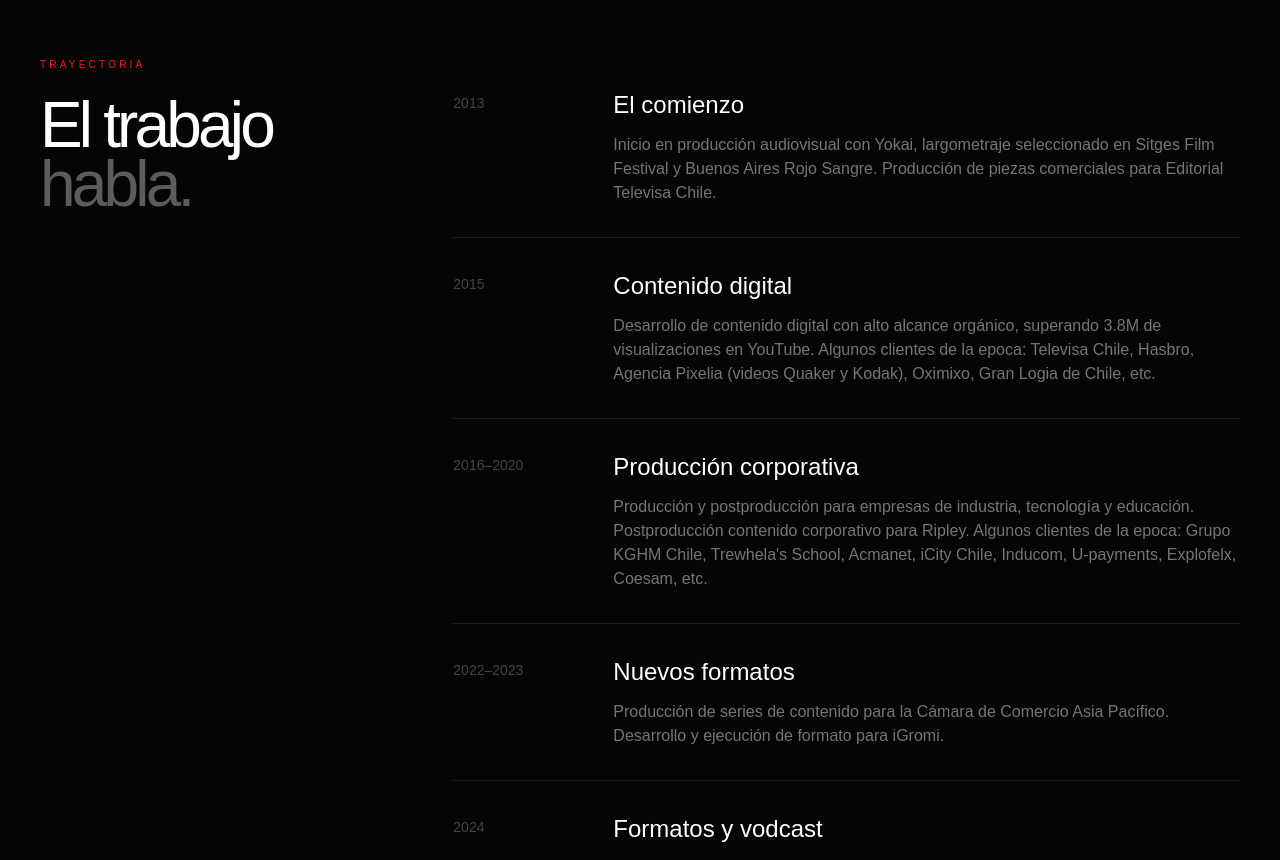
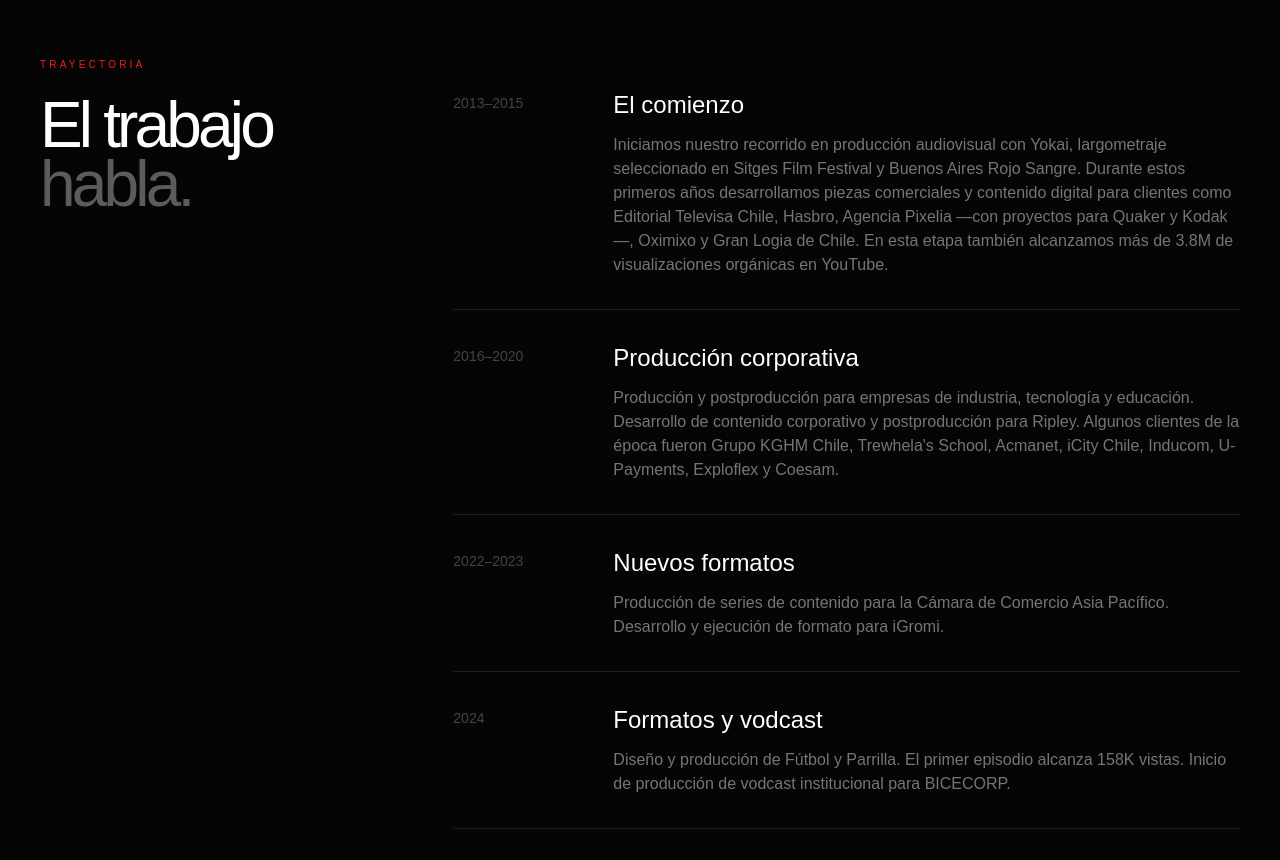
Before and after one commit to TronxGroup/Dekaelo-Media, a Next.js app: page /quienes-somos in a window 1280 px wide. Shown: the part 2220-3080 px from the top of the page. Built offline with nearby package versions, Linux system fonts and the light colour scheme.

Commit message:
Update page.tsx

```diff
--- a/app/quienes-somos/page.tsx
+++ b/app/quienes-somos/page.tsx
@@ -14,19 +14,14 @@ export const metadata: Metadata = {
 
 const milestones = [
   {
-    year: "2013",
+    year: "2013–2015",
     title: "El comienzo",
-    text: "Inicio en producción audiovisual con Yokai, largometraje seleccionado en Sitges Film Festival y Buenos Aires Rojo Sangre. Producción de piezas comerciales para Editorial Televisa Chile.",
-  },
-  {
-    year: "2015",
-    title: "Contenido digital",
-    text: "Desarrollo de contenido digital con alto alcance orgánico, superando 3.8M de visualizaciones en YouTube. Algunos clientes de la epoca:  Televisa Chile, Hasbro, Agencia Pixelia (videos Quaker y Kodak), Oximixo, Gran Logia de Chile, etc.",
+    text: "Iniciamos nuestro recorrido en producción audiovisual con Yokai, largometraje seleccionado en Sitges Film Festival y Buenos Aires Rojo Sangre. Durante estos primeros años desarrollamos piezas comerciales y contenido digital para clientes como Editorial Televisa Chile, Hasbro, Agencia Pixelia —con proyectos para Quaker y Kodak—, Oximixo y Gran Logia de Chile. En esta etapa también alcanzamos más de 3.8M de visualizaciones orgánicas en YouTube.",
   },
   {
     year: "2016–2020",
     title: "Producción corporativa",
-    text: "Producción y postproducción para empresas de industria, tecnología y educación. Postproducción contenido corporativo para Ripley. Algunos clientes de la epoca:  Grupo KGHM Chile, Trewhela's School, Acmanet, iCity Chile, Inducom, U-payments, Explofelx, Coesam, etc. ",
+    text: "Producción y postproducción para empresas de industria, tecnología y educación. Desarrollo de contenido corporativo y postproducción para Ripley. Algunos clientes de la época fueron Grupo KGHM Chile, Trewhela's School, Acmanet, iCity Chile, Inducom, U-Payments, Exploflex y Coesam.",
   },
   {
     year: "2022–2023",
```
